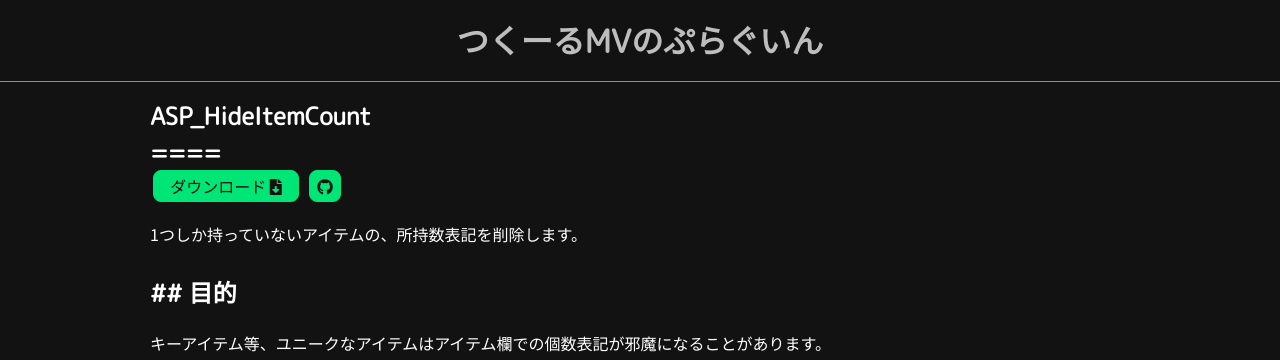
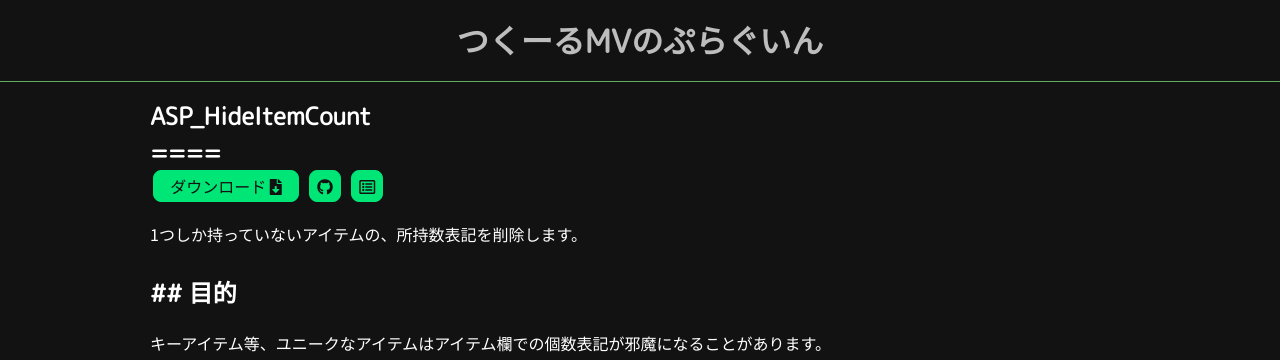
Before and after one commit to asparlose/mv-plugins, a Jekyll site: the page built from _x/ASP_HideItemCount.md, in a window 1280 px wide. Shown: the top 360 px of the page. Built offline with Jekyll 4.4.1, drawn with Linux system fonts in a browser that asks for light colours.

Commit message:
更新履歴リンク

```diff
--- a/_layouts/plugin.html
+++ b/_layouts/plugin.html
@@ -21,6 +21,11 @@ layout: default
     title="GitHub">
   <i class="fab fa-github"></i>
 </a>
+<a class="button button-icon"
+    href="https://github.com/asparlose/mv-plugins/commits/{{ page.branch | default: 'master' }}/{{ page.file }}"
+    title="更新履歴">
+  <i class="far fa-list-alt"></i>
+</a>
 </nav>
 
 {{ content }}
```
